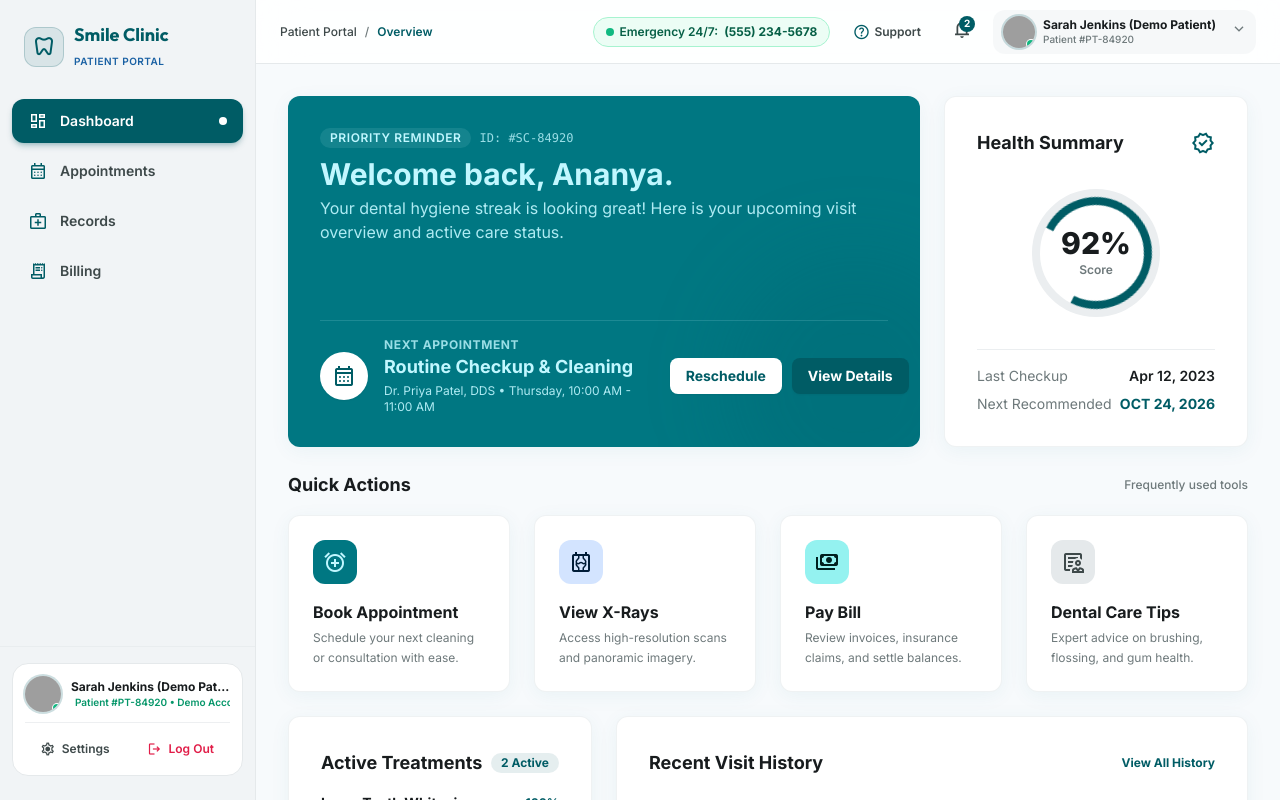
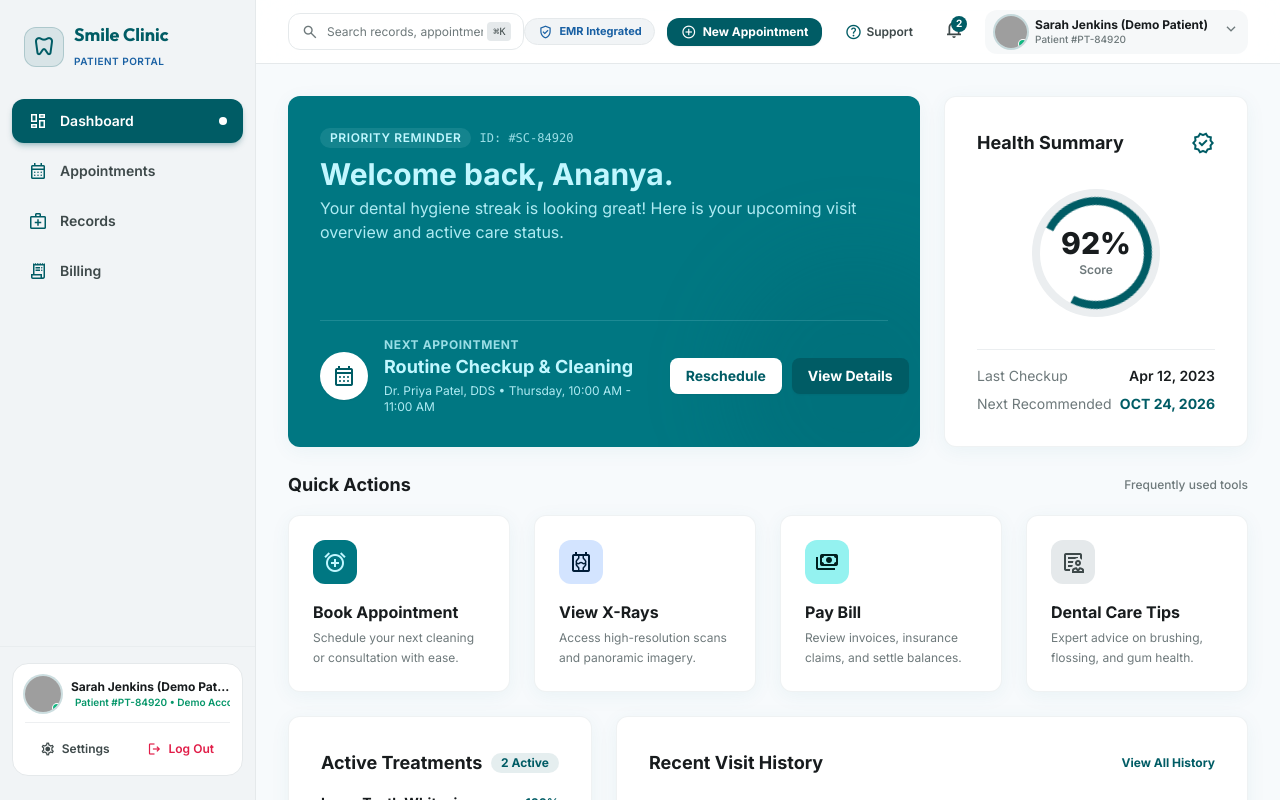
Before and after one commit to HelloWorld-Farhan/Patient_DentalClinic, a React (Vite) app: page /dashboard in a window 1280 px wide. Shown: the top 800 px of the page. Built offline with nearby package versions, Linux system fonts and the light colour scheme; grey boxes are pictures that could not be loaded; the HTML template or start-up script is replaced by a standard one.

Commit message:
feat(header): harmonize patient portal top bar with prescription portal with search bar, EMR Integrated badge, and new appointment action button

```diff
--- a/src/components/Layout.tsx
+++ b/src/components/Layout.tsx
@@ -21,6 +21,15 @@ export default function Layout() {
   const [avatarUrl, setAvatarUrl] = useState<string>(() => {
     return localStorage.getItem('smileclinic_patient_avatar') || 'https://images.unsplash.com/photo-1534528741775-53994a69daeb?w=150&auto=format&fit=crop&q=80';
   });
+
+  const [searchQuery, setSearchQuery] = useState('');
+
+  const handleSearch = (e: React.FormEvent) => {
+    e.preventDefault();
+    if (searchQuery.trim()) {
+      navigate(`/dashboard/records?q=${encodeURIComponent(searchQuery.trim())}`);
+    }
+  };
 
   useEffect(() => {
     const handleAvatarUpdate = () => {
@@ -217,48 +226,63 @@ export default function Layout() {
 
       {/* Top Header Bar */}
       <div className="lg:pl-64 flex flex-col flex-1">
-        <header className="sticky top-0 z-50 bg-white/85 backdrop-blur-xl border-b border-surface-container-high h-16 flex items-center justify-between px-4 sm:px-6">
-          {/* Left: Mobile Toggle & Page Context */}
-          <div className="flex items-center gap-3">
+        <header className="sticky top-0 z-50 bg-white/90 backdrop-blur-xl border-b border-surface-container-high h-16 flex items-center justify-between px-4 sm:px-6 lg:px-8">
+          {/* Left: Mobile Toggle & Global Search Bar */}
+          <div className="flex items-center gap-3 flex-1 max-w-lg">
             <button
               type="button"
               onClick={() => setSidebarOpen(!sidebarOpen)}
-              className="lg:hidden p-2 rounded-xl text-on-surface hover:bg-surface-container transition-colors cursor-pointer flex items-center justify-center"
+              className="lg:hidden p-2 rounded-xl text-on-surface hover:bg-surface-container transition-colors cursor-pointer flex items-center justify-center shrink-0"
               aria-label={sidebarOpen ? "Close sidebar menu" : "Open sidebar menu"}
             >
               <span className="material-symbols-outlined text-[24px]">
                 {sidebarOpen ? 'close' : 'menu'}
               </span>
             </button>
-            <div className="hidden sm:flex items-center gap-2 text-xs font-medium text-on-surface-variant">
-              <span>Patient Portal</span>
-              <span className="text-outline">/</span>
-              <span className="text-primary font-semibold capitalize">
-                {location.pathname.replace('/dashboard', '').replace('/', '') || 'Overview'}
-              </span>
-            </div>
+
+            {/* Global Search Bar (identical styling to Prescription Portal) */}
+            <form onSubmit={handleSearch} className="flex-1 hidden sm:block">
+              <div className="relative flex items-center bg-surface-container-lowest rounded-xl px-3 py-2 border border-surface-container-high shadow-xs focus-within:border-primary/60 transition-colors">
+                <span className="material-symbols-outlined text-outline text-[18px] mr-2">search</span>
+                <input
+                  type="text"
+                  value={searchQuery}
+                  onChange={(e) => setSearchQuery(e.target.value)}
+                  placeholder="Search records, appointments, prescriptions..."
+                  className="w-full bg-transparent text-xs text-on-surface placeholder:text-outline outline-none"
+                />
+                <kbd className="text-[10px] bg-surface-container-high text-on-surface-variant px-1.5 py-0.5 rounded font-mono ml-1">⌘K</kbd>
+              </div>
+            </form>
           </div>
 
-          {/* Right: Emergency Triage Hotline, Notifications, Profile */}
-          <div className="flex items-center gap-2 sm:gap-3">
-            {/* 24/7 Dental Emergency Hotline */}
-            <a
-              href="tel:5552345678"
-              className="hidden lg:flex items-center gap-1.5 px-3 py-1.5 rounded-full bg-emerald-50 border border-emerald-200 text-emerald-800 text-xs font-semibold hover:bg-emerald-100 transition-colors"
+          {/* Right Header Badges & Actions */}
+          <div className="flex items-center gap-2 sm:gap-3 ml-auto">
+            {/* EMR Integrated Pill */}
+            <div className="hidden md:flex items-center gap-1.5 px-3 py-1 bg-surface-container-low border border-surface-container-high rounded-full">
+              <span className="material-symbols-outlined text-secondary text-[16px]">verified_user</span>
+              <span className="text-[11px] font-bold text-secondary">EMR Integrated</span>
+            </div>
+
+            {/* Quick Action Button: New Appointment */}
+            <button
+              type="button"
+              onClick={() => navigate('/dashboard/appointments')}
+              className="px-3.5 py-1.5 rounded-xl bg-primary text-white font-bold text-xs hover:bg-primary/90 transition-all flex items-center gap-1.5 shadow-sm cursor-pointer hover:scale-[1.02] active:scale-[0.98]"
+              title="Schedule New Dental Appointment"
             >
-              <span className="w-2 h-2 rounded-full bg-emerald-500 animate-pulse"></span>
-              <span>Emergency 24/7:</span>
-              <span className="font-bold">(555) 234-5678</span>
-            </a>
+              <span className="material-symbols-outlined text-[16px]">add_circle</span>
+              <span className="hidden sm:inline">New Appointment</span>
+            </button>
 
-            {/* Support Desk Direct Link */}
+            {/* Support Desk Link */}
             <Link
               to="/support"
-              className="flex items-center gap-1 px-2.5 py-1.5 rounded-xl text-on-surface-variant hover:text-primary hover:bg-surface-container transition-colors text-xs font-semibold"
-              title="Patient Support & Clinical Helpdesk"
+              className="hidden lg:flex items-center gap-1 px-2.5 py-1.5 rounded-xl text-on-surface-variant hover:text-primary hover:bg-surface-container transition-colors text-xs font-semibold"
+              title="Patient Support & Helpdesk"
             >
               <span className="material-symbols-outlined text-[18px] text-primary">help_outline</span>
-              <span className="hidden sm:inline">Support</span>
+              <span>Support</span>
             </Link>
 
             {/* Notification Bell Dropdown */}
```
